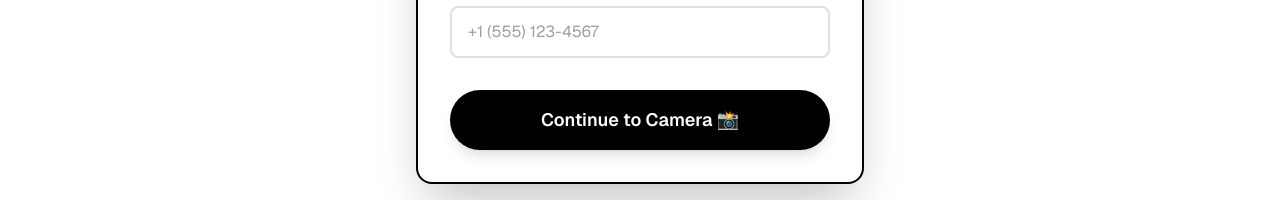
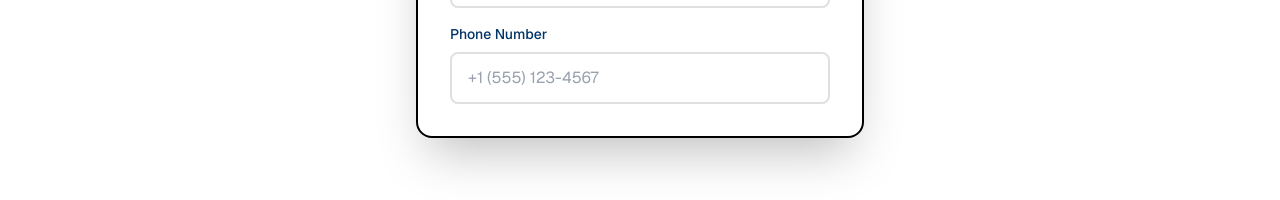
Before and after one commit to goservicesenterpriseltd/pepsodent-smile, a Next.js app: page /personalize in a window 1280 px wide. Shown: the part 448-648 px from the top of the page. Built offline with nearby package versions, Linux system fonts and the light colour scheme; no server answers.

Commit message:
Disabled continue

```diff
--- a/app/(screens)/personalize/page.tsx
+++ b/app/(screens)/personalize/page.tsx
@@ -107,11 +107,11 @@ export default observer(function PersonalizePage() {
             required
           />
 
-          <div className="pt-4">
+          {/* <div className="pt-4">
             <Button type="submit" variant="primary" size="lg" className="w-full">
               Continue to Camera 📸
             </Button>
-          </div>
+          </div> */}
         </form>
       </div>
     </div>
```
